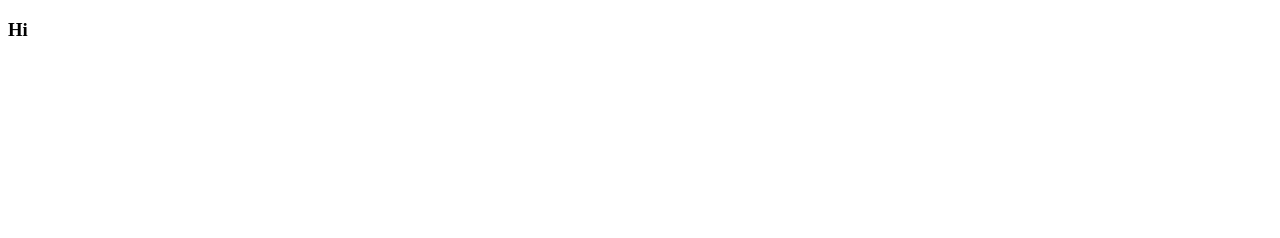
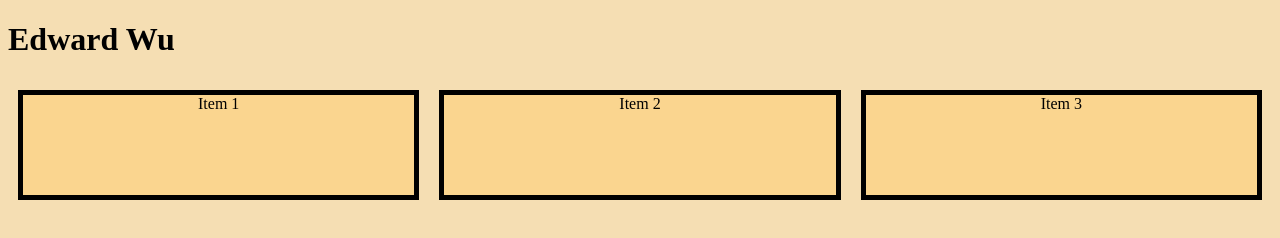
Before and after one commit to CaliforniumWu/DCZGamingclub.github.io, a plain HTML site: page index.html in a window 1280 px wide. Drawn offline with Linux system fonts and the light colour scheme.

Commit message:
Update index.html

```diff
--- a/index.html
+++ b/index.html
@@ -1,14 +1,36 @@
 <!DOCTYPE html>
 <html lang="en">
-<head>
-    <meta charset="UFT-8">
-    <meta http-equiv="X-UA-Conpatible" content="IE=edge">
-    <meta name="viewport" content="width=device-width, initial-scale=1.0">
-    <title>My first Web
-    </title>
-</head>
-<body>
-    <h3>Hi</h3>
-
-</body>
+    <head>
+        <meta charset="UTF-8">
+        <meta http-equiv="X-UA-Compatible" content="IE=edge">
+        <meta name="viewport" content="width=device-width,initial-scale=1.0">
+        <title>Edward Wu</title>
+    </head>
+    <body>
+        <h1>Edward Wu</h1>
+        <style>
+            .container {
+              display: flex;
+            }
+            .item {
+              flex: 1;
+              height: 100px;
+              margin: 10px;
+              background-color: rgb(250, 213, 143);
+              border: 5px solid black;
+              text-align: center;
+            }
+          </style>
+          <div class="container">
+            <div class="item">Item 1</div>
+            <div class="item">Item 2</div>
+            <div class="item">Item 3</div>
+          </div>
+          <style>
+            body {
+              background-color: wheat;
+            }
+          </style>
+          <div class="box"></div>
+    </body>
 </html>
```
